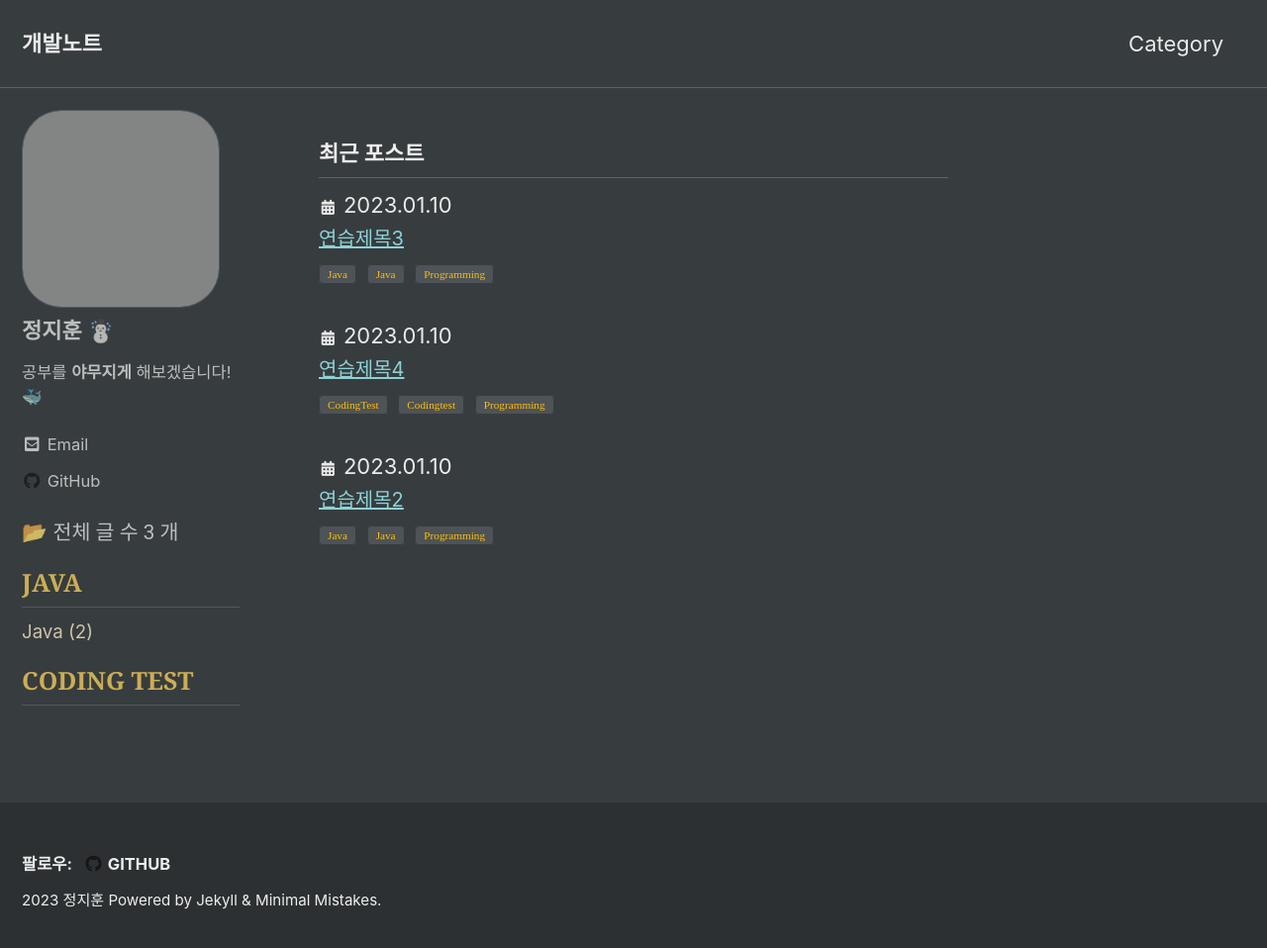
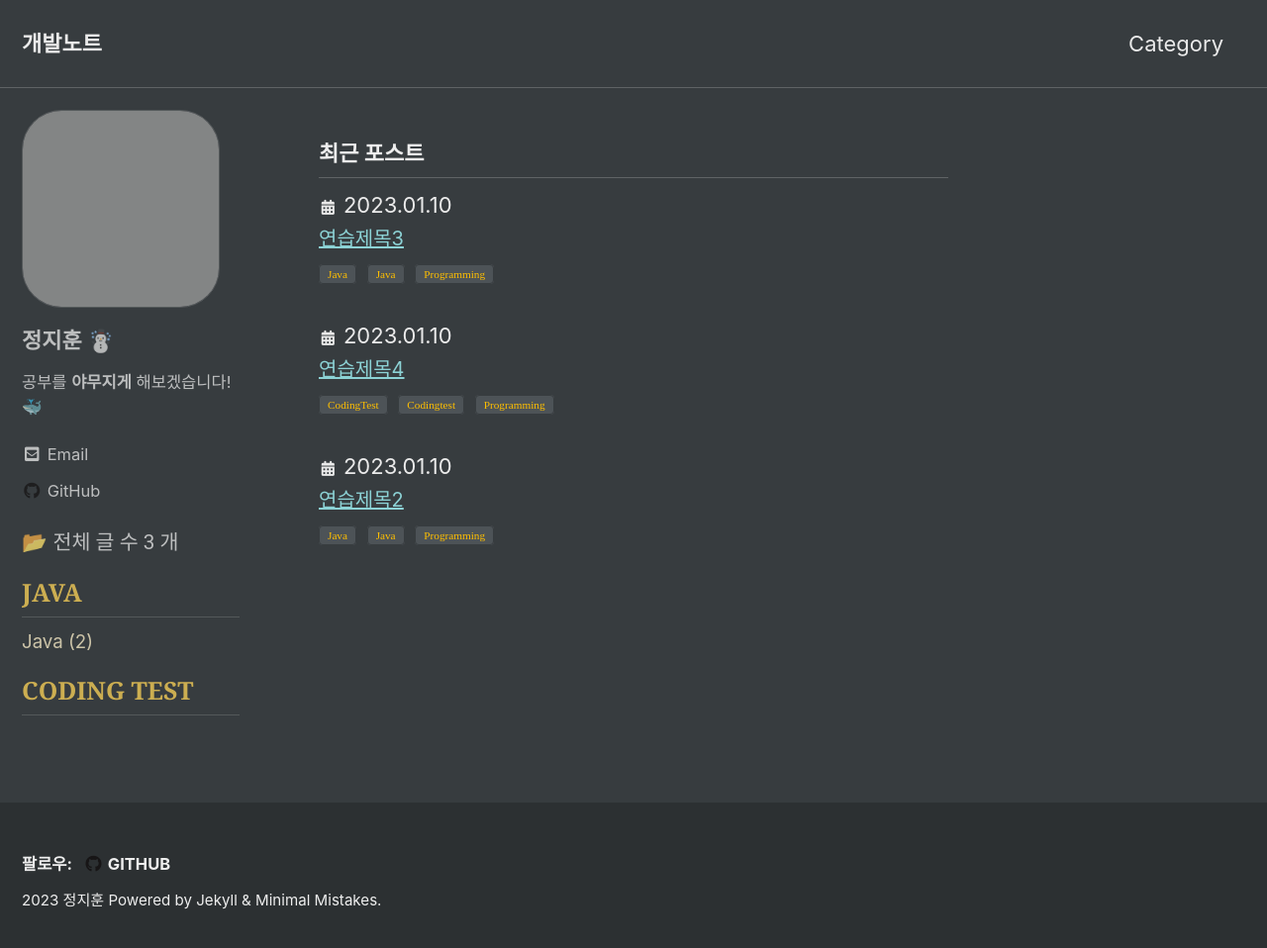
Before and after one commit to Jeongjjuna/jeongjjuna.github.io, a Jekyll site: the page built from index.html, in a window 1280 px wide and 966 px high. Shown: the top 958 px of the window at 99% size. Built offline with Jekyll 4.4.1, drawn with Linux system fonts in a browser that asks for light colours; cached includes are drawn as plain includes; some web fonts are replaced; the list of posts is cut into pages by our own code; grey boxes are pictures that could not be loaded.

Commit message:
Update: 반응형 css

```diff
--- a/_includes/author-profile.html
+++ b/_includes/author-profile.html
@@ -11,7 +11,7 @@
     </div>
   {% endif %}
 
-  <div class="author__content">
+  <div class="author__content" style="display: block; margin-top: 20px; padding-left: 0px;">
     <h3 class="author__name p-name" itemprop="name">
       <a class="u-url" rel="me" href="{{ author.home | default: '/' | absolute_url }}" itemprop="url">{{ author.name }}</a>
     </h3>
```
